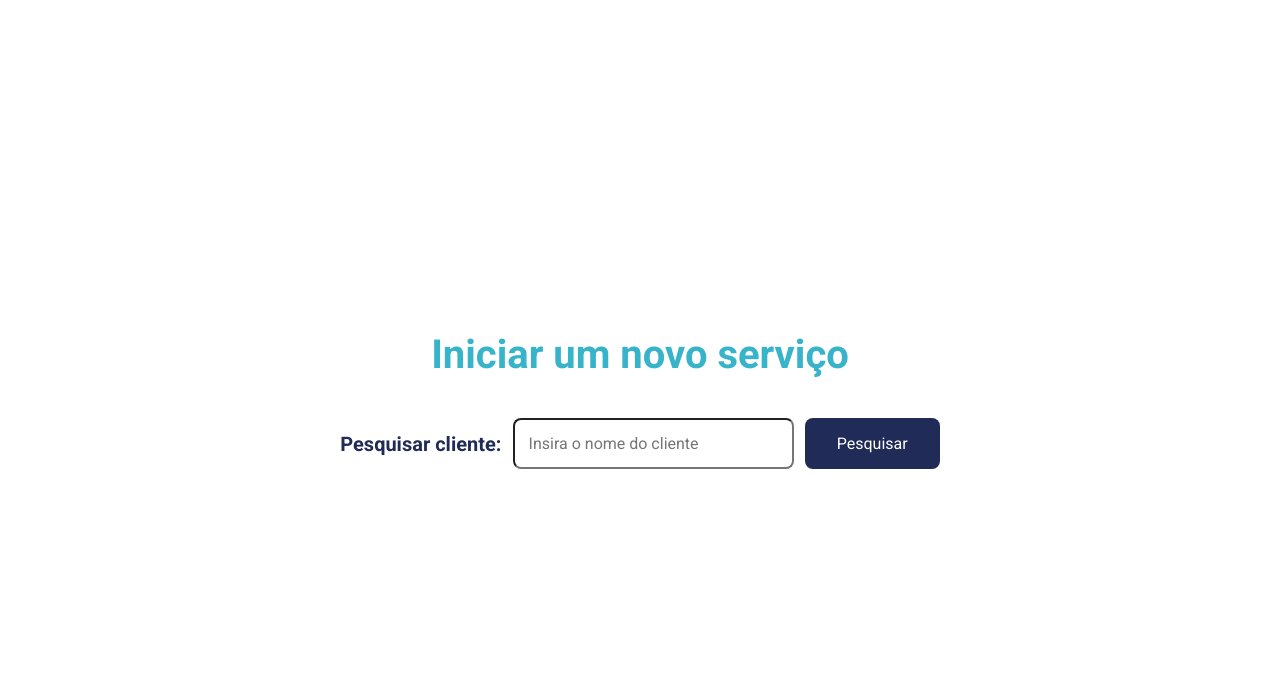
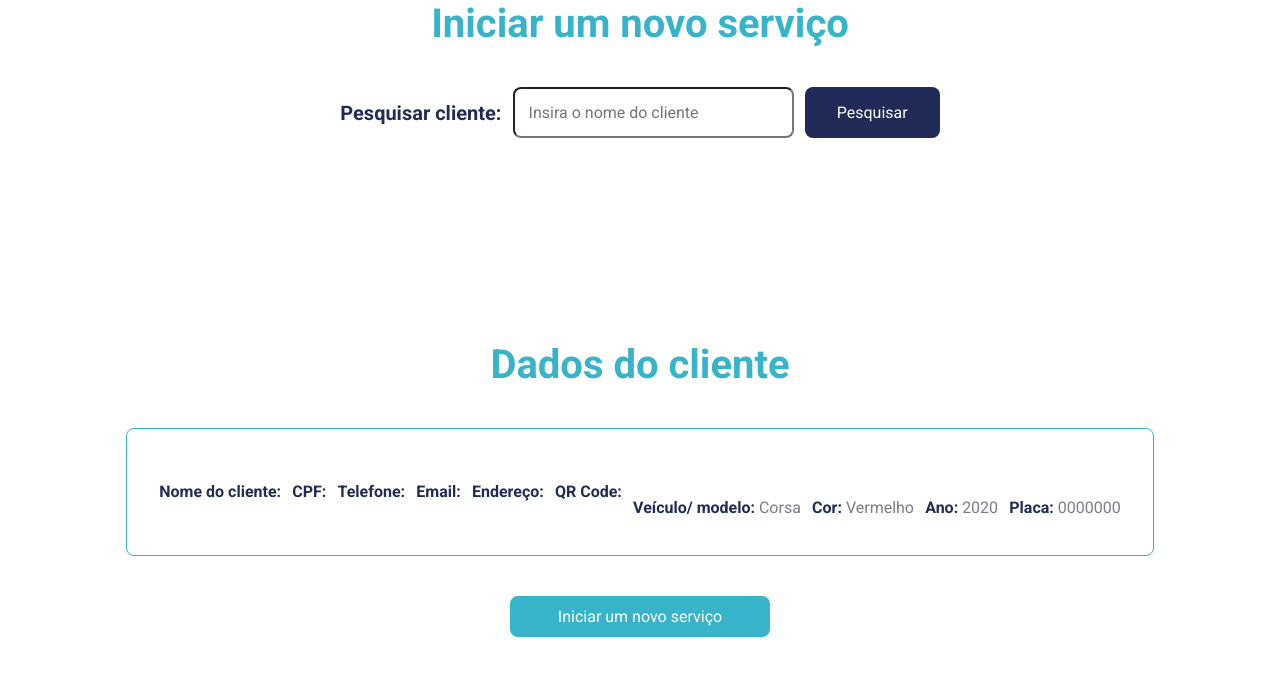
Before and after one commit to ota-mariana/oficina-service, a React (Vite) app: page / in a window 1280 px wide. Shown: the top 676 px of the page. Built offline with nearby package versions, Linux system fonts and the light colour scheme.

Commit message:
feat: implementação do input de pesquisa - em processo

```diff
--- a/src/mocks/clientes.js
+++ b/src/mocks/clientes.js
@@ -1,6 +1,6 @@
 export const dataClient = [
   {
-    name: 'Maria Joana da silva',
+    name: 'Maria Joana da Silva',
     cpf: '459257624-78',
     phone: '4756-1258',
     email: 'maria@joana.com.br',
@@ -14,7 +14,7 @@ export const dataClient = [
     },
   },
   {
-    name: 'Carlos da silva',
+    name: 'Carlos da Silva',
     cpf: '453357624-25',
     phone: '4756-1008',
     email: 'carlos@silva.com.br',
--- a/src/pages/Client/index.jsx
+++ b/src/pages/Client/index.jsx
@@ -1,18 +1,20 @@
 import { ClientContainer, ClientData, VehicleData, InfoClientAndVehicle } from './styles';
+// import { dataClient } from '../../mocks/clientes';
 
-export function Client() {
+export function Client(clientName) {
   return (
     <ClientContainer>
       <h1>Dados do cliente</h1>
 
       <InfoClientAndVehicle>
+
                   <ClientData>
-          <span><strong>Nome do cliente:</strong> Maria Joana da silva</span>
-          <span><strong>CPF:</strong> xxxxxxxxxx-xx</span>
-          <span><strong>Telefone:</strong> 00000-0000</span>
-          <span><strong>Email:</strong> maria@joana.com.br</span>
-          <span><strong>Endereço:</strong> Rua Monte Azevedo, 00 Iluminado SP</span>
-          <span><strong>QR Code:</strong> Imagem do QR Code</span>
+                    <span><strong>Nome do cliente:</strong> { clientName.name }</span>
+                    <span><strong>CPF:</strong> { clientName.cpf }</span>
+                    <span><strong>Telefone:</strong> { clientName.phone }</span>
+                    <span><strong>Email:</strong> { clientName.email }</span>
+                    <span><strong>Endereço:</strong> { clientName.address }</span>
+                    <span><strong>QR Code:</strong> { clientName.code }</span>
                   </ClientData>
 
                   <VehicleData>
--- a/src/pages/Home/index.jsx
+++ b/src/pages/Home/index.jsx
@@ -1,8 +1,33 @@
-import { HomeContainer, SearchInput, SearchButton } from "./styles";
+import { useState } from 'react';
+import { HomeContainer, SearchInput, SearchButton } from './styles';
+import { Client } from '../Client/index';
+import { dataClient } from '../../mocks/clientes';
 
 export function Home() {
+  const [searchInput, setSearchInput] = useState('');
+  const [client, setClient] = useState([]);
+
+  const handleInputText = (event) => {
+    setSearchInput(event.target.value);
+  };
+
+  const handleSearchSubmit = (event) => {
+    event.preventDefault();
+    // setNewContent('');
+    const clientRegistered = dataClient.filter((client) => {
+      if (searchInput.value === client.name) {
+        return client
+      }
+    })
+    setClient(clientRegistered)
+    console.log(client);
+  }
+
+  // const isClient = () => {
+
+  // }
+
   return (
-
     <HomeContainer>
       <h1>Iniciar um novo serviço</h1>
 
@@ -14,14 +39,16 @@ export function Home() {
             name="cliente"
             id="cliente"
             placeholder="Insira o nome do cliente"
+            onChange={ handleInputText }
           />
         </SearchInput>
 
-        <SearchButton type="submit">
+        <SearchButton type="submit" onClick={ handleSearchSubmit }>
           Pesquisar
         </SearchButton>
       </div>
 
+      <Client clientName={ client } />
     </HomeContainer>
   )
 }
```
Lines whose indentation alone changed are shown as unchanged.
